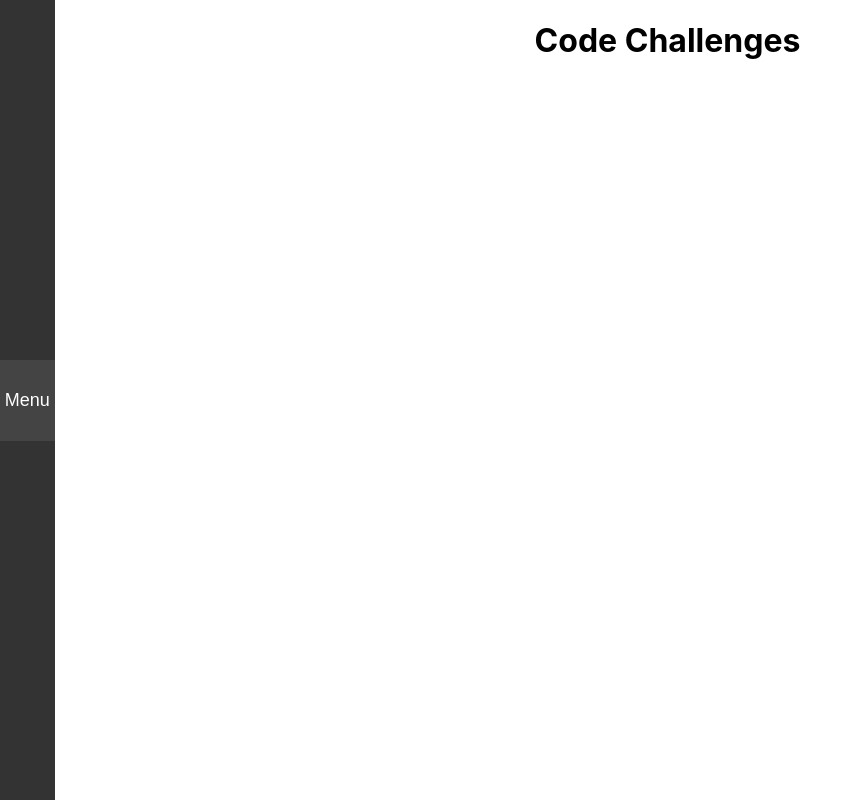
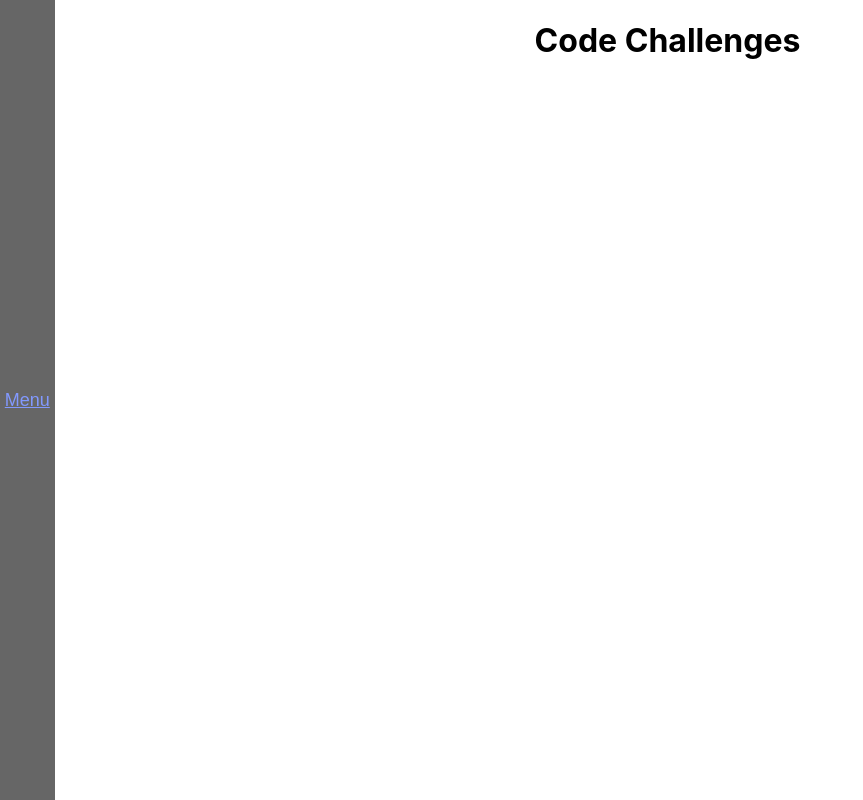
Before and after one commit to Isaac3924/my-website, a React (Create React App) app: page /code-challenges in a window 1280 px wide. Shown: the whole page, without its empty margins (0-863 px from the left). Built offline with nearby package versions, Linux system fonts and the light colour scheme.

Commit message:
Add feat: increased menu toggle button width and hieght respectively to make a better degree of separation between it and the selections thanks to some reviews. Also implemented hover CSS changes to the button thanks to said reviews as well.

```diff
--- a/src/Home.js
+++ b/src/Home.js
@@ -8,7 +8,7 @@ function Home() {
     <div className={`page ${menuVisible ? 'menu-visible' : ''} home`}>
       <div className="page-head">
         <h1 className="home-title1">Hello, my name is Isaac Alter</h1>
-        <h1 className="home-title2">Thank you for visitng my site</h1>
+        <h1 className="home-title2">Thank you for visiting my site</h1>
       </div>
       <div className="home-intro">
         <p className="page-subtitle">I'm a developer and designer with a specialized interest in Back-End development</p>
--- a/src/Navigation.css
+++ b/src/Navigation.css
@@ -15,10 +15,18 @@ body {
   background-color: #444;
   color: white;
   border: none;
-  padding: 10px 20px;
+  padding-top: 10px;
+  padding-bottom: 10px;
+  width: 100%;
   font-size: 18px;
   cursor: pointer;
   margin-top: 0px;
+}
+
+.toggle-menu-button:hover{
+  background-color: #666;
+  color: #8299fe;
+  text-decoration: underline;
 }
 
 .navigation ul {
@@ -83,9 +91,11 @@ body {
 
 .left-menu .toggle-menu-button {
   position: absolute;
-  top: 45%;
   left: 76%;
-  padding: 30px 5px;
+  padding-left: 5px;
+  padding-right: 5px;
+  width: auto;
+  height: 100%;
 }
 
 .left-menu ul{
```
